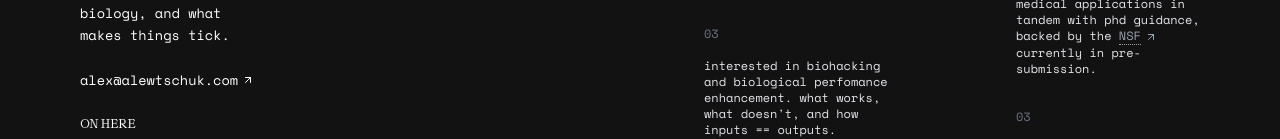
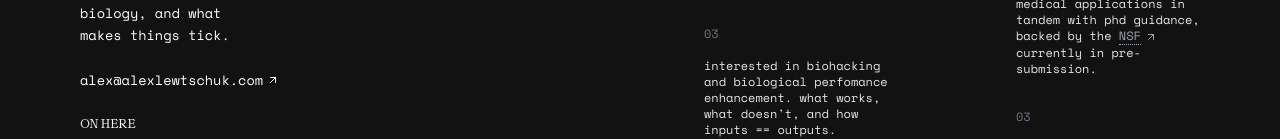
Before and after one commit to alewtschuk/alewtschuk.github.io, a Next.js app: page / in a window 1280 px wide. Shown: the part 576-715 px from the top of the page. Built offline with nearby package versions, Linux system fonts and the light colour scheme.

Commit message:
Correcting email address

```diff
--- a/app/page.tsx
+++ b/app/page.tsx
@@ -79,7 +79,7 @@ export default function Home() {
               software engineer building on the internet. exploring at the edge. passionate about technology, biology, and what makes things tick.
             </p>
             <p className="font-mono text-sm">
-              <MailLink href="mailto:alex@lewtschuk.com" text="alex@alewtschuk.com" />
+              <MailLink href="mailto:alex@alexlewtschuk.com" text="alex@alexlewtschuk.com" />
             </p>
             <h2 className="font-sans text-sm mb-1">ON HERE</h2>
             <div className="font-mono text-xs space-y-4 mt-1">
```
